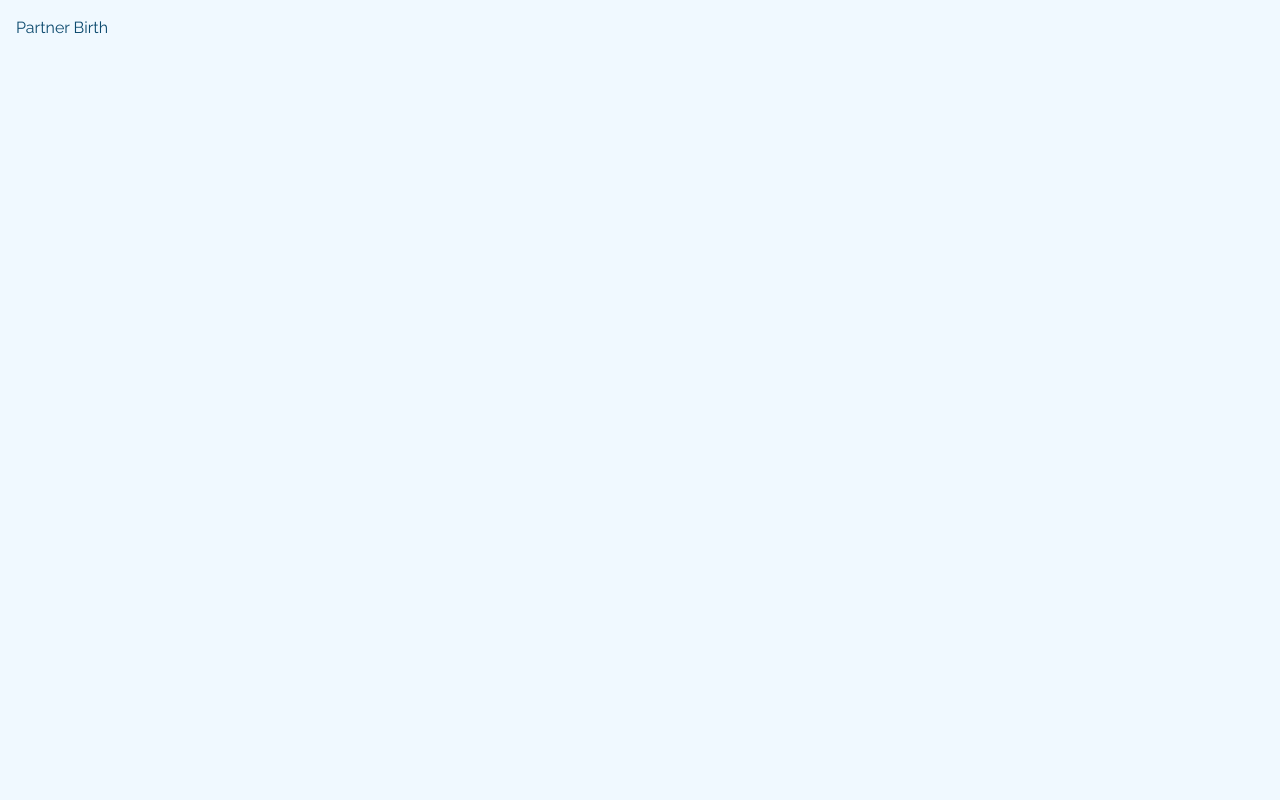
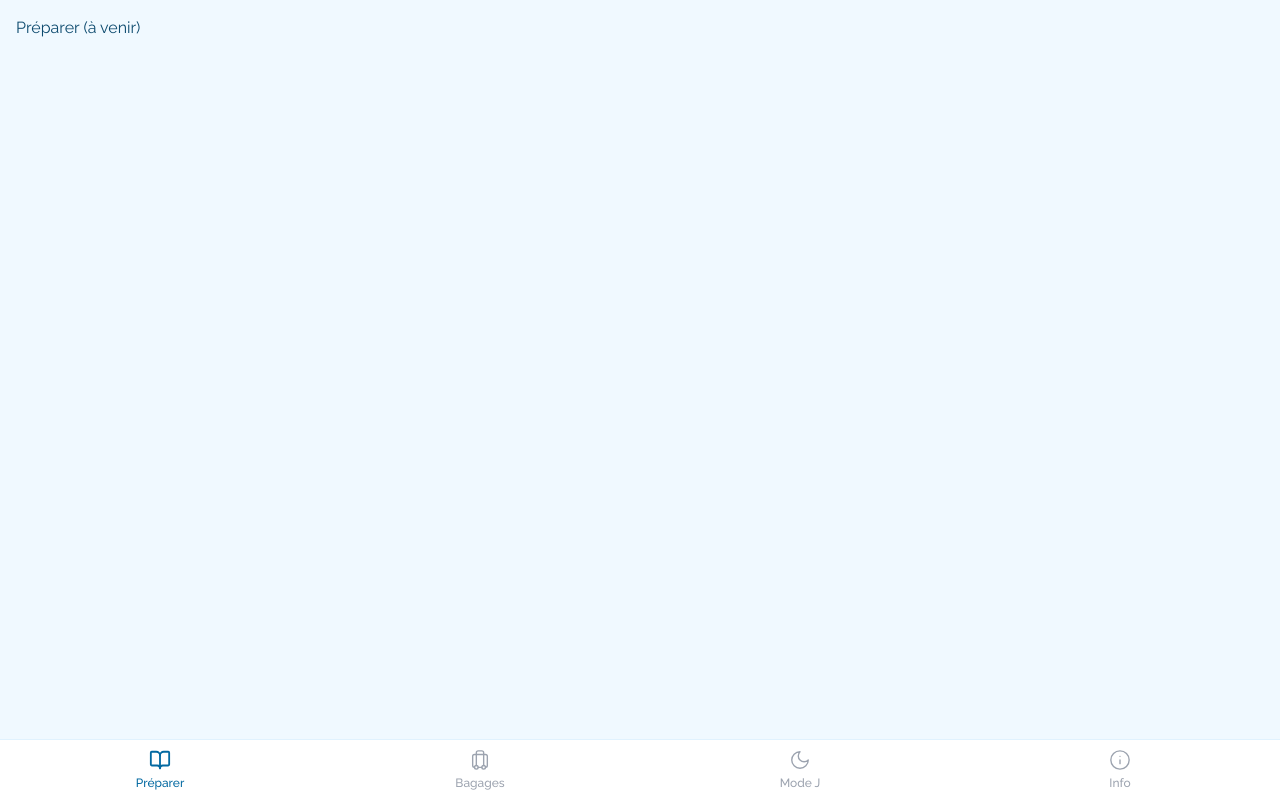
Before and after one commit to odiloncorby-creator/Partner-Birth, a React (Vite) app: page / in a window 1280 px wide. Built offline with nearby package versions, Linux system fonts and the light colour scheme.

Commit message:
feat: app shell + navigation 4 onglets bottom nav

```diff
--- a/src/App.jsx
+++ b/src/App.jsx
@@ -1,3 +1,41 @@
+import { useState } from 'react'
+import BottomNav from './components/BottomNav'
+import Prepare from './pages/Prepare'
+import Bagages from './pages/Bagages'
+import ModeJ from './pages/ModeJ'
+import Info from './pages/Info'
+
+const PAGES = {
+  prepare: Prepare,
+  bagages: Bagages,
+  'mode-j': ModeJ,
+  info: Info,
+}
+
 export default function App() {
-  return <div className="p-4 font-sans">Partner Birth</div>
+  const [activeTab, setActiveTab] = useState('prepare')
+  const [selectedTipId, setSelectedTipId] = useState(null)
+
+  const isDark = activeTab === 'mode-j'
+
+  const handleTabChange = (tab) => {
+    setActiveTab(tab)
+    setSelectedTipId(null)
+  }
+
+  const ActivePage = PAGES[activeTab]
+
+  return (
+    <div className={`min-h-screen ${isDark ? 'bg-gray-900' : 'bg-background'}`}>
+      <main className="pb-20">
+        <ActivePage
+          selectedTipId={selectedTipId}
+          onSelectTip={setSelectedTipId}
+          onBack={() => setSelectedTipId(null)}
+          isDark={isDark}
+        />
+      </main>
+      <BottomNav activeTab={activeTab} onTabChange={handleTabChange} isDark={isDark} />
+    </div>
+  )
 }
--- /dev/null
+++ b/src/components/BottomNav.jsx
@@ -0,0 +1,38 @@
+import { BookOpen, Luggage, Moon, Info } from 'lucide-react'
+
+const TABS = [
+  { id: 'prepare', label: 'Préparer', Icon: BookOpen },
+  { id: 'bagages', label: 'Bagages', Icon: Luggage },
+  { id: 'mode-j', label: 'Mode J', Icon: Moon },
+  { id: 'info', label: 'Info', Icon: Info },
+]
+
+export default function BottomNav({ activeTab, onTabChange, isDark }) {
+  return (
+    <nav
+      className={`fixed bottom-0 left-0 right-0 z-50 flex border-t pb-safe ${
+        isDark ? 'bg-gray-900 border-gray-700' : 'bg-white border-border'
+      }`}
+    >
+      {TABS.map(({ id, label, Icon }) => {
+        const isActive = activeTab === id
+        return (
+          <button
+            key={id}
+            onClick={() => onTabChange(id)}
+            className={`flex flex-1 flex-col items-center justify-center gap-1 py-2 min-h-[60px] transition-colors ${
+              isActive
+                ? isDark ? 'text-blue-400' : 'text-primary'
+                : isDark ? 'text-gray-500' : 'text-gray-400'
+            }`}
+            aria-label={label}
+            aria-current={isActive ? 'page' : undefined}
+          >
+            <Icon size={22} strokeWidth={isActive ? 2 : 1.5} />
+            <span className="text-xs font-medium">{label}</span>
+          </button>
+        )
+      })}
+    </nav>
+  )
+}
--- /dev/null
+++ b/src/pages/Bagages.jsx
@@ -0,0 +1,3 @@
+export default function Bagages() {
+  return <div className="p-4">Bagages (à venir)</div>
+}
--- /dev/null
+++ b/src/pages/Info.jsx
@@ -0,0 +1,3 @@
+export default function Info() {
+  return <div className="p-4">Info (à venir)</div>
+}
--- /dev/null
+++ b/src/pages/ModeJ.jsx
@@ -0,0 +1,3 @@
+export default function ModeJ() {
+  return <div className="p-4 text-white bg-gray-900 min-h-screen">Mode J (à venir)</div>
+}
--- /dev/null
+++ b/src/pages/Prepare.jsx
@@ -0,0 +1,3 @@
+export default function Prepare() {
+  return <div className="p-4">Préparer (à venir)</div>
+}
```
